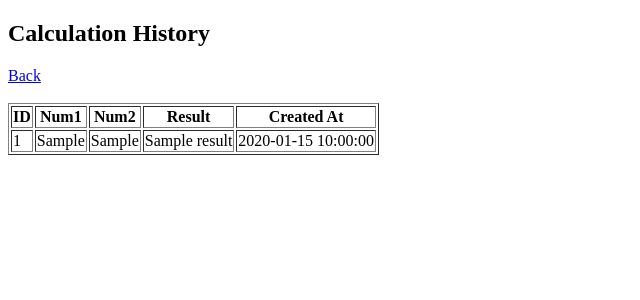
After one commit to Eswarkartheekgrandhi/jenkins_project1, a Flask app: page /history in a window 1280 px wide. The commit adds this page. Shown: the top 300 px of the page, without its empty margins (0-640 px from the left). Run offline with Flask 3, Linux system fonts and the light colour scheme; a database or web service that is not in the repository returns one stand-in record (values such as "Sample title"); some libraries are stand-ins or nearby versions.

Commit message:
added db

```diff
--- a/app.py
+++ b/app.py
@@ -1,42 +1,97 @@
-# from flask import Flask, request, jsonify
-
-# app = Flask(__name__)
-
-# @app.route('/')
-# def home():
-#     return "🚀 Sum App is running on EC2 via Jenkins + Docker"
-
-# @app.route('/sum', methods=['GET'])
-# def sum_numbers():
-#     a = int(request.args.get('a', 0))
-#     b = int(request.args.get('b', 0))
-
-#     return jsonify({
-#         "a": a,
-#         "b": b,
-#         "sum": a + b
-#     })
-
-# if __name__ == "__main__":
-#     app.run(host="0.0.0.0", port=5000)
 from flask import Flask, request, jsonify, render_template
+import psycopg2
+import time
 
 app = Flask(__name__)
 
+# Wait for PostgreSQL container
+while True:
+    try:
+        conn = psycopg2.connect(
+            host="db",
+            database="sumdb",
+            user="postgres",
+            password="postgres"
+        )
+        break
+    except Exception:
+        print("Waiting for PostgreSQL...")
+        time.sleep(5)
+
+# Create table if not exists
+cur = conn.cursor()
+
+cur.execute("""
+CREATE TABLE IF NOT EXISTS calculations(
+    id SERIAL PRIMARY KEY,
+    num1 INTEGER,
+    num2 INTEGER,
+    result INTEGER,
+    created_at TIMESTAMP DEFAULT CURRENT_TIMESTAMP
+)
+""")
+
+conn.commit()
+cur.close()
+
+
 @app.route('/')
 def home():
-    return render_template('index.html')
+    return render_template("index.html")
+
 
 @app.route('/sum')
 def sum_numbers():
+
     a = int(request.args.get('a', 0))
     b = int(request.args.get('b', 0))
+
+    result = a + b
+
+    cur = conn.cursor()
+
+    cur.execute(
+        """
+        INSERT INTO calculations
+        (num1,num2,result)
+        VALUES (%s,%s,%s)
+        """,
+        (a, b, result)
+    )
+
+    conn.commit()
+    cur.close()
 
     return jsonify({
         "a": a,
         "b": b,
-        "sum": a + b
+        "sum": result
     })
 
+
+@app.route('/history')
+def history():
+
+    cur = conn.cursor()
+
+    cur.execute("""
+        SELECT id,num1,num2,result,created_at
+        FROM calculations
+        ORDER BY id DESC
+    """)
+
+    rows = cur.fetchall()
+
+    cur.close()
+
+    return render_template(
+        "history.html",
+        rows=rows
+    )
+
+
 if __name__ == "__main__":
-    app.run(host="0.0.0.0", port=5000)
+    app.run(
+        host="0.0.0.0",
+        port=5000
+    )
--- a/requirements.txt
+++ b/requirements.txt
@@ -1 +1,2 @@
-flask
+Flask
+psycopg2-binary
--- /dev/null
+++ b/templates/history.html
@@ -0,0 +1,39 @@
+<!DOCTYPE html>
+<html>
+<head>
+    <title>Calculation History</title>
+</head>
+<body>
+
+<h2>Calculation History</h2>
+
+<a href="/">
+    Back
+</a>
+
+<br><br>
+
+<table border="1">
+
+<tr>
+    <th>ID</th>
+    <th>Num1</th>
+    <th>Num2</th>
+    <th>Result</th>
+    <th>Created At</th>
+</tr>
+
+{% for row in rows %}
+<tr>
+    <td>{{ row[0] }}</td>
+    <td>{{ row[1] }}</td>
+    <td>{{ row[2] }}</td>
+    <td>{{ row[3] }}</td>
+    <td>{{ row[4] }}</td>
+</tr>
+{% endfor %}
+
+</table>
+
+</body>
+</html>
```
Also changed, not shown: docker-compose.yml (added, +33 -0 lines), templates/index.html (+21 -6 lines), 2 other files.
